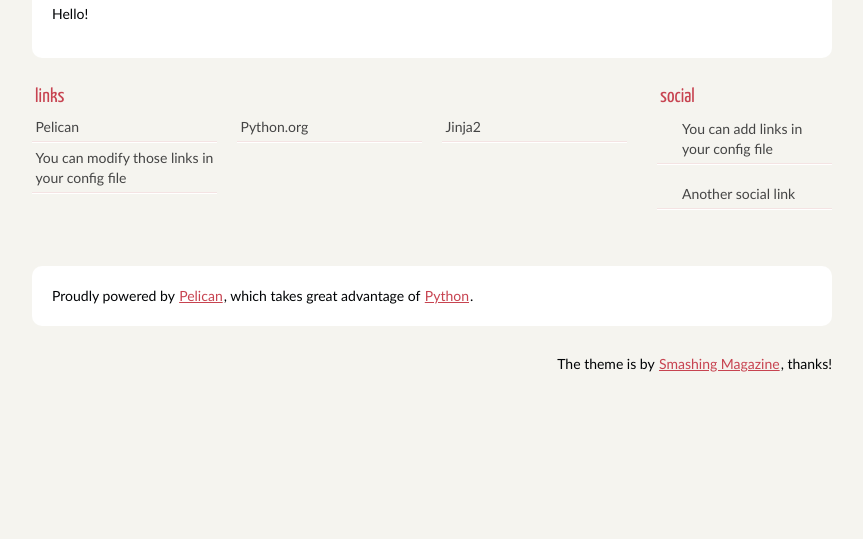
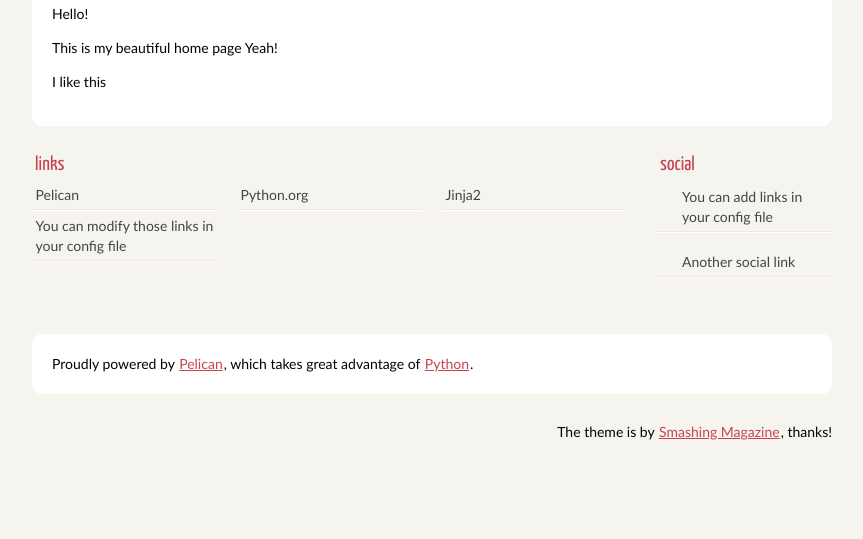
Before and after one commit to KnockKnockBook/output, a plain HTML site: page pages/welcome-to-pelican.html in a window 1280 px wide. Shown: the part 261-800 px from the top of the page, without its empty margins (208-1071 px from the left). Drawn offline with Linux system fonts and the light colour scheme; files whose address does not match are found by name.

Commit message:
updated pages

```diff
--- a/pages/welcome-to-pelican.html
+++ b/pages/welcome-to-pelican.html
@@ -20,6 +20,9 @@
 
     <h2>Welcome to Pelican</h2>
 <p>Hello!</p>
+<p>This is my beautiful home page
+Yeah!</p>
+<p>I like this</p>
 </section>
         <section id="extras" class="body">
                 <div class="blogroll">
```
Also changed, not shown: 1 other file.
